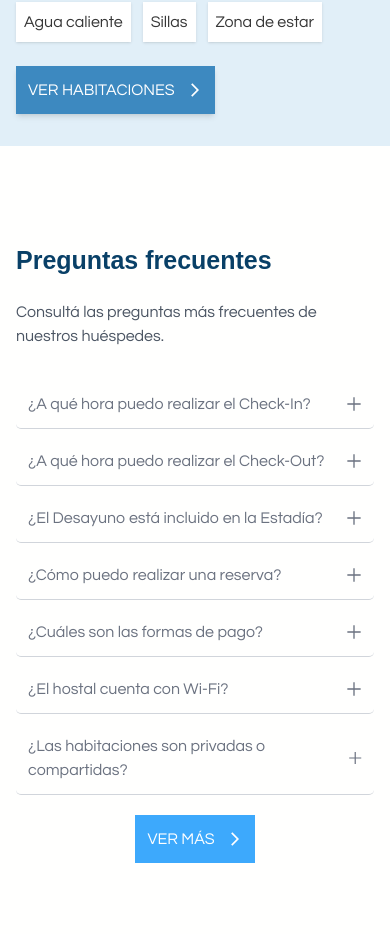
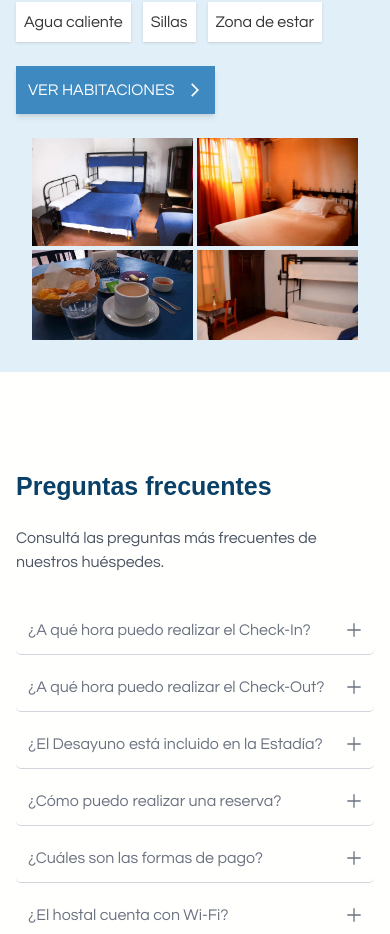
Before and after one commit to brunomry/HostalSanJorgeCafayate, a React (Vite) app: page / in a window 390 px wide. Shown: the part 2054-2988 px from the top of the page. Built offline with nearby package versions, Linux system fonts and the light colour scheme; no server answers; a web font is replaced by a local one.

Commit message:
correccion de m2 en objetos habitaciones. Cambie estilos para imagenes en seccion habitaciones de home para mostrar en dispositivos moviles

```diff
--- a/src/helpers/traducciones/habitacionesEn.js
+++ b/src/helpers/traducciones/habitacionesEn.js
@@ -21,7 +21,7 @@ const habitacionesEn = [
         nombre: "Single Room",
         precio: "15.000",
         tipo: "Single",
-        descripcion_breve: "Single room 4 m2 single bed",
+        descripcion_breve: "Single room 4 m\u00B2 single bed",
         descripcion_amplia: "This cozy 4 square meter room with single bed includes amenities such as Wi-Fi, private bathroom, bed linens, towels, toiletries and seiling fan. It has a maximum capacity of 1 guest.",
         capacidad: "1 people",
         comodidades: ["Wi-Fi", "Linens", "Towels", "Private bathroom", "Toiletries", "Ceiling fan", "Stove", "Shower", "Hot water", "Breakfast included", "Chairs"]
@@ -32,7 +32,7 @@ const habitacionesEn = [
         nombre: "Double Room",
         precio: "35.000",
         tipo: "Double option 1",
-        descripcion_breve: "9 m2 double room with double bed",
+        descripcion_breve: "9 m\u00B2 double room with double bed",
         descripcion_amplia: "This comfortable and luminous 9 square meter room has 1 double bed and includes amenities such as Wi-Fi, air conditioning, private bathroom, linens, towels, toiletries, seiling fan, closet and a mini balcony. It has a maximum capacity of 2 guests.",
         capacidad: "2 peoples",
         comodidades: ["Wi-Fi", "Air conditioner", "Balcony", "cupboard", "Linens", "Sommier", "Towels", "Private bathroom", "Toiletries", "Ceiling fan", "Stove", "Shower", "Hot water", "Breakfast included", "Chairs"]
@@ -43,7 +43,7 @@ const habitacionesEn = [
         nombre: "Double Room",
         precio: "35.000",
         tipo: "Double option 2",
-        descripcion_breve: "9 m2 double room with double bed",
+        descripcion_breve: "9 m\u00B2 double room with double bed",
         descripcion_amplia: "This comfortable and luminous 9 square meter room has 1 double bed and includes amenities such as Wi-Fi, air conditioning, private bathroom, linens, towels, toiletries, seiling fan, closet and a mini balcony. It has a maximum capacity of 2 guests.",
         capacidad: "2 peoples",
         comodidades: ["Wi-Fi", "Air conditioner", "Balcony", "cupboard", "Linens", "Towels", "Private bathroom", "Toiletries", "Ceiling fan", "Stove", "Shower", "Hot water", "Breakfast included", "Chairs"]
@@ -54,7 +54,7 @@ const habitacionesEn = [
         nombre: "Triple Room",
         precio: "50.000",
         tipo: "Triple",
-        descripcion_breve: "Triple room of 10 m2 with a double bed and a single bed.",
+        descripcion_breve: "Triple room of 10 m\u00B2 with a double bed and a single bed.",
         descripcion_amplia: "This room has 1 double bed and 1 single bed. It includes amenities such as Wi-Fi, private bathroom, bed linen, towels, toiletries and seiling fan. It has a maximum capacity of 3 guests.",
         capacidad: "3 peoples",
         comodidades: ["Wi-Fi", "Linens", "Towels", "Private bathroom", "Toiletries", "Ceiling fan",  "cupboard", "Stove", "Shower", "Hot water", "Breakfast included", "Chairs"]
@@ -65,8 +65,8 @@ const habitacionesEn = [
         nombre: "Cuadruple Room",
         precio: "60.000",
         tipo: "Cuadruple",
-        descripcion_breve: "Quadruple room of 11 m2 with double bed and 2 single beds.",
-        descripcion_amplia: "This spacious and comfortable room of 12 square meters has a double bed and 2 single beds. It includes amenities such as Wi-Fi, private bathroom, bed linen, towels, toiletries and seiling fan. It has a maximum capacity of 4 guests.",
+        descripcion_breve: "Quadruple room of 14 m\u00B2 with double bed and 2 single beds.",
+        descripcion_amplia: "This spacious and comfortable room of 14 square meters has a double bed and 2 single beds. It includes amenities such as Wi-Fi, private bathroom, bed linen, towels, toiletries and seiling fan. It has a maximum capacity of 4 guests.",
         capacidad: "4 peoples",
         comodidades: ["Wi-Fi", "Linens", "Towels", "Private bathroom", "Toiletries", "Ceiling fan", "cupboard", "Mesa pequeña", "Stove", "Shower", "Hot water", "Breakfast included", "Chairs"]
       },
@@ -76,8 +76,8 @@ const habitacionesEn = [
         nombre: "Quintuple Room",
         precio: "75.000",
         tipo: "Quintuple",
-        descripcion_breve: "12 m2 quintuple room with double bed, bunk bed and single bed.",
-        descripcion_amplia: "This spacious and comfortable 12 m2 room has a double bed, a single bed and a bunk bed. It includes amenities such as Wi-Fi, private bathroom, bed linen, towels, toiletries and seiling fan. It has a maximum capacity of 5 guests.",
+        descripcion_breve: "14 m\u00B2 quintuple room with double bed, bunk bed and single bed.",
+        descripcion_amplia: "This spacious and comfortable 14 m\u00B2 room has a double bed, a single bed and a bunk bed. It includes amenities such as Wi-Fi, private bathroom, bed linen, towels, toiletries and seiling fan. It has a maximum capacity of 5 guests.",
         capacidad: "5 peoples",
         comodidades: ["Wi-Fi", "Linens", "Towels", "Private bathroom", "Toiletries", "Ceiling fan", "cupboard", "Mesa pequeña", "Stove", "Shower", "Hot water","Breakfast included", "Chairs"]
       },
--- a/src/pages/home/components/HabitacionesHome.jsx
+++ b/src/pages/home/components/HabitacionesHome.jsx
@@ -9,33 +9,33 @@ function HabitacionesHome({ traduccion }) {
   return (
     <section className="px-4 py-8 md:px-20 md:pt-20 3xl:px-24 3xl:py-24 bg-[#e1eff8]">
       <div className="w-[100%] flex flex-col xl:flex-row gap-6 xl:gap-10 3xl:justify-center">
-        <div className="md:w-[100%] hidden md:order-1 xl:w-[50%]  md:flex lg:flex-wrap gap-1">
-          <div className="flex gap-1 md:w-[100%] max-h-[300px] containerImages">
+        <div className="md:w-[100%] flex flex-col lg:flex-row order-1 xl:w-[50%] xl:max-h-[400px] 2xl:max-h-[500px] lg:flex-wrap gap-1">
+          <div className="flex gap-1 justify-center md:justify-normal md:w-[100%] max-h-[300px] containerImages">
             <img
               src={habitacion}
               alt="Habitación quíntuple"
               title="Habitación quíntuple"
-              className="hidden lg:block lg:w-[50%] object-cover h-[100%]"
+              className="w-[45%] md:w-[50%] object-cover block h-[100%]"
             />
             <img
               src={habitacion7}
               alt="Habitación doble"
               title="Habitación doble matrimonial"
-              className="hidden md:w-[100%] md:block lg:w-[50%] lg:h-[100%] object-cover "
+              className="w-[45%] md:w-[50%] block h-[100%] object-cover "
             />
           </div>
-          <div className="flex gap-1 lg:w-[100%] max-h-[300px]">
+          <div className="flex justify-center md:justify-normal gap-1 md:w-[100%] h-[100%] md:h-[inherit] max-h-[300px]">
             <img
               src={desayuno}
               alt="Desayuno"
               title="Desayuno en salón del Hostal"
-              className="hidden lg:block lg:w-[45%] object-cover h-[100%] "
+              className="w-[45%] block lg:w-[45%] object-cover h-[100%]"
             />
             <img
               src={habitacion4}
               alt="Habitación cuádruple"
               title="Habitación cuádruple"
-              className="hidden lg:block lg:max-w-[55%] object-cover h-[100%]"
+              className="w-[45%] block md:w-[100%] md:max-w-[55%] object-cover h-[auto] lg:h-[100%]"
             />
           </div>
         </div>
@@ -53,7 +53,7 @@ function HabitacionesHome({ traduccion }) {
               {" "}
               {traduccion.paginaHome.seccionHabitaciones.subtitulo}
             </h3>
-            <div className="flex flex-wrap gap-3 flex-shrink 2xl:gap-4">
+            <div className="flex flex-wrap gap-3 flex-shrink xl:gap-1 3xl:gap-2">
               {traduccion.paginaHome.seccionHabitaciones.comodidades.map(
                 (com, index) => (
                   <span
```
Also changed, not shown: src/helpers/traducciones/habitacionesEs.js (+6 -6 lines).
